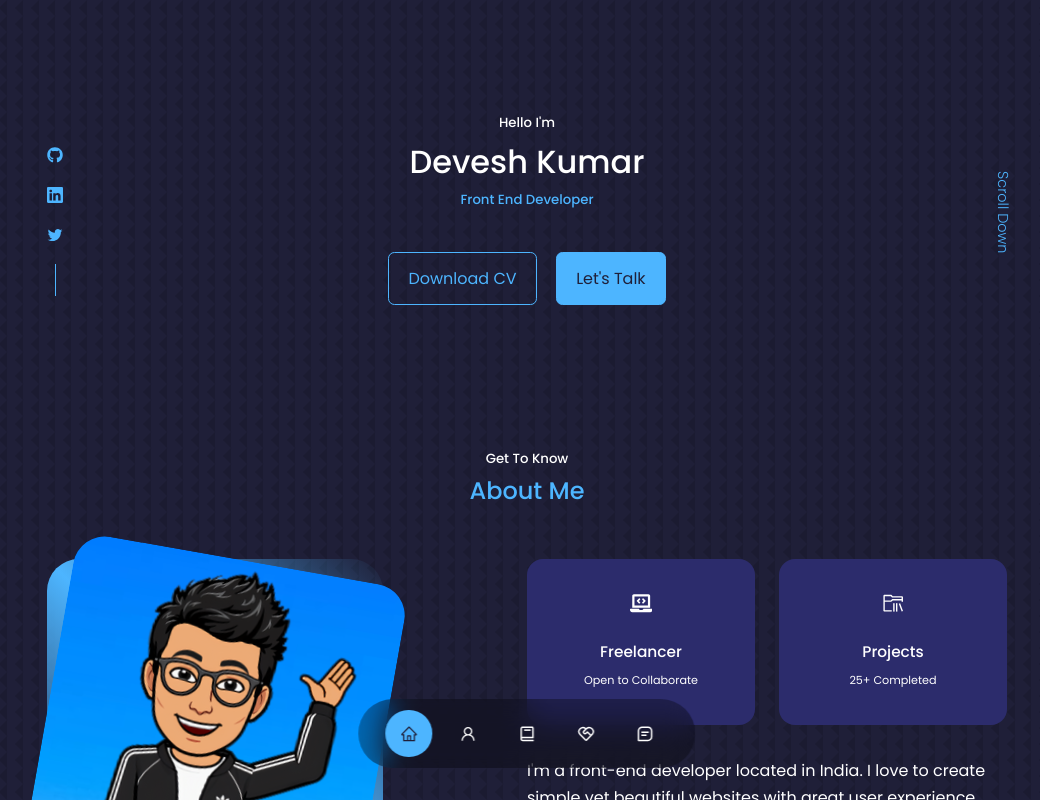
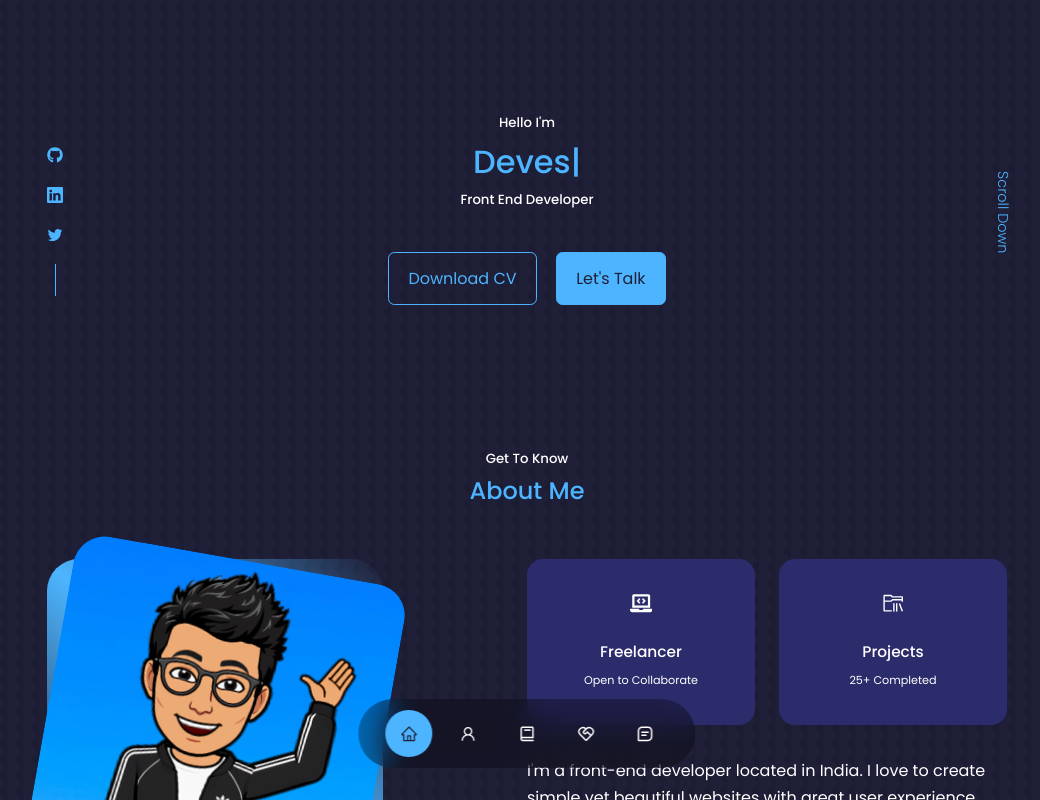
Before and after one commit to DVSHKMR/Portfolio, a React (Create React App) app: page / in a window 1280 px wide. Shown: the top 800 px of the page, without its empty margins (113-1153 px from the left). Built offline with nearby package versions, Linux system fonts and the light colour scheme.

Commit message:
added animated text

```diff
--- a/package.json
+++ b/package.json
@@ -12,8 +12,10 @@
     "react-dom": "^18.2.0",
     "react-icons": "^4.4.0",
     "react-scripts": "5.0.1",
+    "react-typed": "^1.2.0",
     "swiper": "^8.2.5",
-    "web-vitals": "^2.1.4"
+    "web-vitals": "^2.1.4",
+    "yarn": "^1.22.19"
   },
   "scripts": {
     "predeploy": "npm run build",
--- a/src/App.jsx
+++ b/src/App.jsx
@@ -6,7 +6,6 @@ import Experience from './components/experience/Experience'
 import Portfolio from './components/portfolio/Portfolio'
 import Contact from './components/contact/Contact'
 import Footer from './components/footer/Footer'
-
 const App = () => {
   return (
     <>
--- a/src/components/header/Header.jsx
+++ b/src/components/header/Header.jsx
@@ -1,4 +1,5 @@
 import React from 'react'
+import Typed from 'react-typed'
 import './header.css'
 import CTA from './CTA'
 // import ME from '../../assets/me.png'
@@ -9,8 +10,8 @@ const Header = () => {
     <header>
       <div className="container header__container">
         <h5>Hello I'm</h5>
-        <h1>Devesh Kumar</h1>
-        <h5 className="text-light">Front End Developer</h5>
+        <h1 className="text-light"><Typed strings={[' Devesh Kumar']} typeSpeed={200} backSpeed={200} loop></Typed></h1>
+        <h5>Front End Developer</h5>
         <CTA />
     <HeaderSocial />
 
--- a/src/components/header/header.css
+++ b/src/components/header/header.css
@@ -7,6 +7,7 @@ header  {
 .header__container .text-light {
     color: var(--color-primary);
 }
+
 
 .header__container {
     text-align: center;
--- a/src/index.css
+++ b/src/index.css
@@ -9,6 +9,7 @@
     list-style: none;
     text-decoration: none;
 }
+
 
 :root {
     --color-bg: #1f1f38;
```
Also changed, not shown: 2 other files (tests, documents, lock files or other folders).
